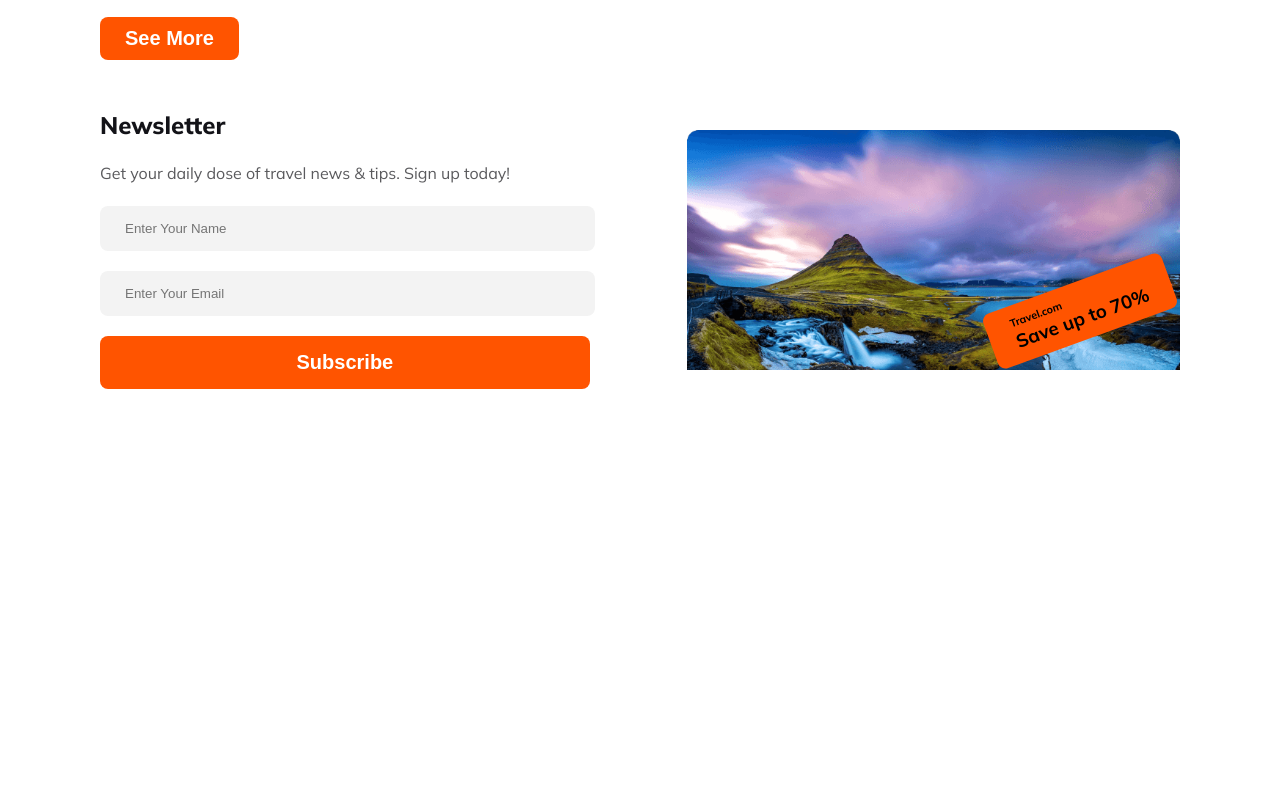
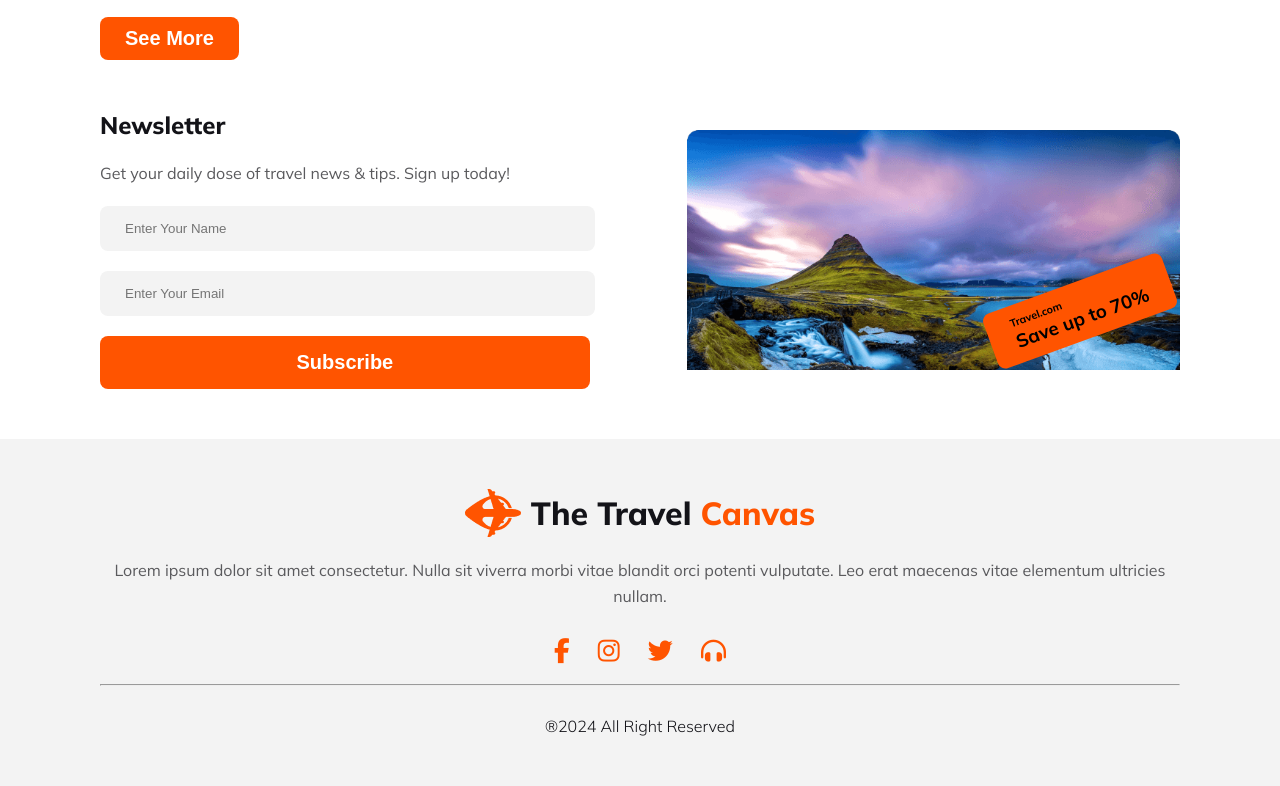
Before and after one commit to sharifalam88/the-travel-canvas, a plain HTML site: page index.html in a window 1280 px wide. Shown: the part 5279-6065 px from the top of the page. Before the commit the page ends 5718 px from the top, so only its background shows below. Drawn offline with Linux system fonts and the light colour scheme; grey boxes are pictures that could not be loaded.

Commit message:
all done

```diff
--- a/index.html
+++ b/index.html
@@ -232,6 +232,25 @@
         <!-- End newslater section -->
     </main>
     <!-- End main section -->
+    <!-- Start footer section -->
+    <footer id="footer">
+        <div class="footer-logo">
+            <img src="images/Group 40071 (2).png" alt="About header logo">
+            <h2>The Travel <span>Canvas</span></h2>
+        </div>
+        <p  class="footer-description">Lorem ipsum dolor sit amet consectetur. Nulla sit viverra morbi vitae blandit orci potenti vulputate. Leo erat maecenas vitae elementum ultricies nullam. </p>
+        <ul class="footer-icon">
+
+            <li><a href="#"><i class="footer-fav-icon fab fa-facebook-f"></i></a></li>
+            <li><a href="#"><i class="footer-fav-icon fab fa-instagram"></i></a></li>
+            <li><a href="#"><i class="footer-fav-icon fab fa-twitter"></i></a></li>
+            <li><a href="#"><i class="footer-fav-icon fas fa-headphones-alt"></i></a></li>
+
+        </ul>
+        <hr class="roler">
+        <p class="bottom-footer"> &#174;2024 All Right Reserved</p>
+    </footer>
+    <!-- End footer section design -->
 
 </body>
 </html>
--- a/style/style.css
+++ b/style/style.css
@@ -483,6 +483,61 @@ label #btn, label #cancel{
 }
 /* End newslater style section */
 /* style footer section */
+#footer{
+    padding:50px 100px;
+    text-align:center;
+    background: rgba(19, 19, 24, 0.05);
+}
+.footer-logo{
+    display:flex;
+    align-items: center;
+    justify-content:center;
+    margin-bottom:20px;
+}
+.footer-logo img{
+   margin-right:10px;
+}
+.footer-logo h2{
+    color: #131318;
+    font-size: 32px;
+    font-weight: 800;
+}
+.footer-logo span{
+    color: #FF5400;
+    font-size: 32px;
+    font-weight: 800;
+}
+.footer-description{
+    color: #5A5A5D;
+    font-size: 16px;
+    font-weight: 400;
+    line-height: 26px;
+}
+.footer-icon{
+    list-style-type: none;
+    margin-bottom:20px;
+    margin-top:30px;
+}
+.footer-icon li{
+    display:inline-block;
+}
+.footer-icon li a{
+    padding:10px 12px;
+}
+.footer-fav-icon{
+    font-size:25px;
+    color:#FF5400;
+}
+.roler{
+    margin-bottom:30px;
+}
+.bottom-footer{
+    color: #131318;
+    font-size: 16px;
+    font-weight: 300;
+}
+/* design done footer section */
+
 
 
 
@@ -676,4 +731,9 @@ label #btn, label #cancel{
         width:100%;
     }
     /* end newslater responsive code */
+
+    /* Start responsive for footer */
+    #footer{
+        margin:10px 20px;
+    }
 }
```
